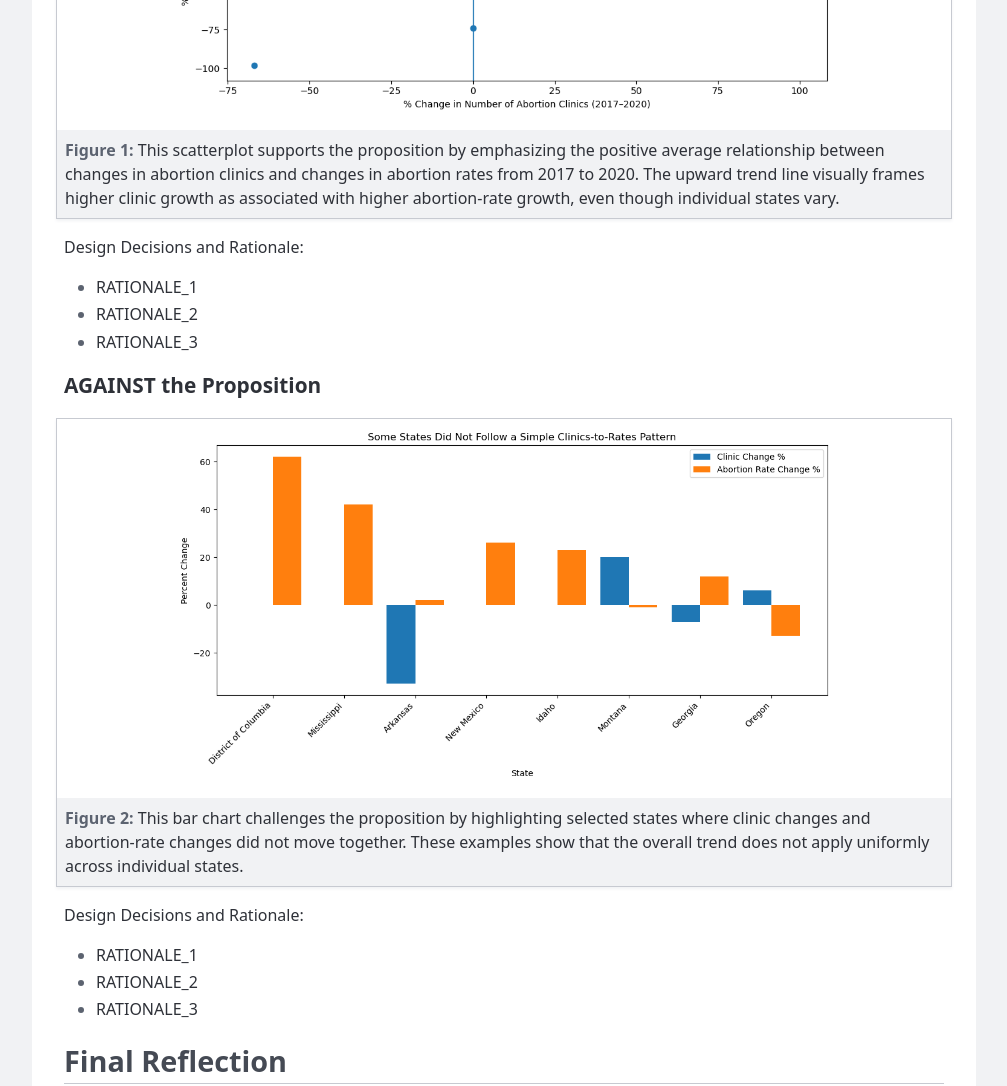
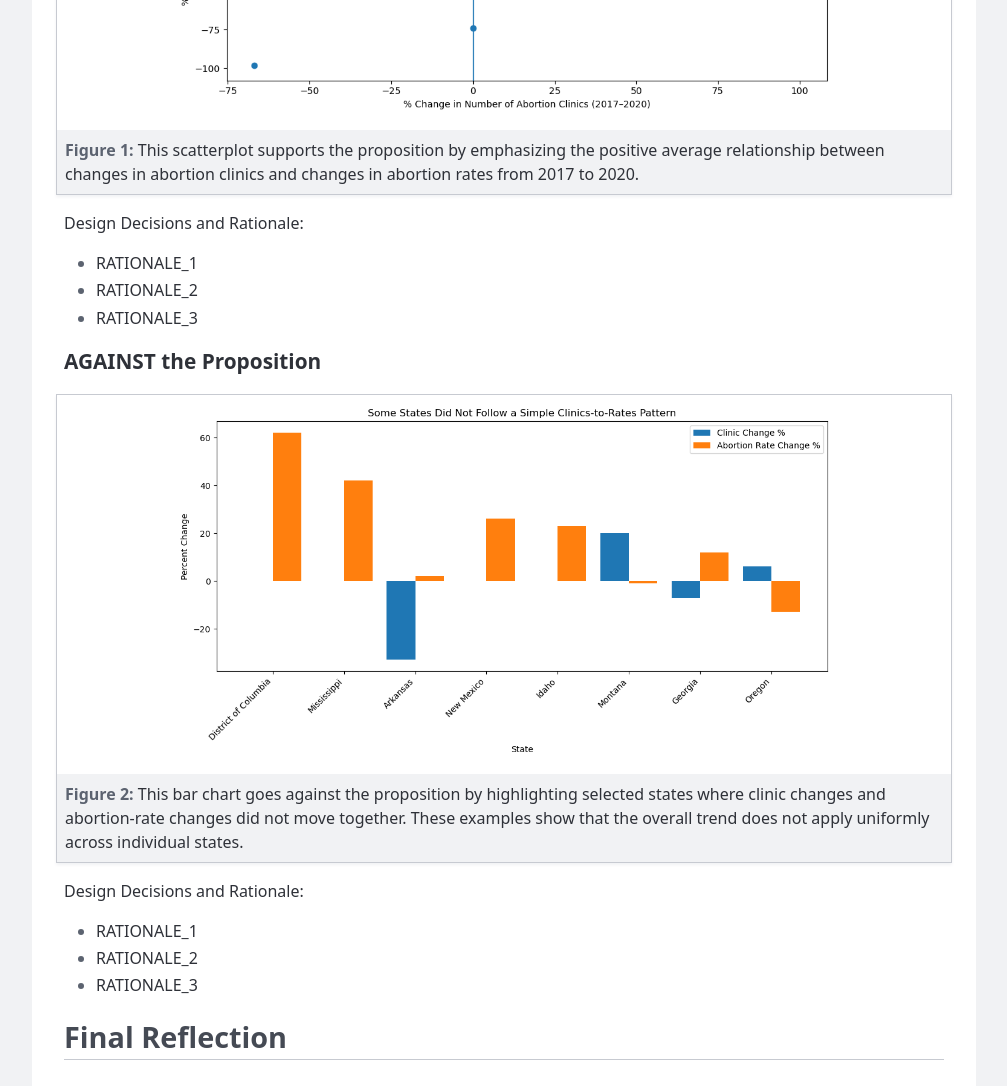
Before and after one commit to schloyerrisa/portfolio, a plain HTML site: page project2/project2_report.html in a window 1280 px wide. Shown: the part 880-1966 px from the top of the page, without its empty margins (136-1143 px from the left). Drawn offline with Linux system fonts and the light colour scheme.

Commit message:
Update project2_report.html

```diff
--- a/project2/project2_report.html
+++ b/project2/project2_report.html
@@ -169,7 +169,7 @@
 
                 <figure>
                     <img src="for_scatter.png" alt="" />
-                    <figcaption>This scatterplot supports the proposition by emphasizing the positive average relationship between changes in abortion clinics and changes in abortion rates from 2017 to 2020. The upward trend line visually frames higher clinic growth as associated with higher abortion-rate growth, even though individual states vary.</figcaption>
+                    <figcaption>This scatterplot supports the proposition by emphasizing the positive average relationship between changes in abortion clinics and changes in abortion rates from 2017 to 2020.</figcaption>
                 </figure>
 
                 <p>Design Decisions and Rationale:</p>
@@ -186,7 +186,7 @@
 
                 <figure>
                     <img src="against_barplot.png" alt="" />
-                    <figcaption>This bar chart challenges the proposition by highlighting selected states where clinic changes and abortion-rate changes did not move together. These examples show that the overall trend does not apply uniformly across individual states.</figcaption>
+                    <figcaption>This bar chart goes against the proposition by highlighting selected states where clinic changes and abortion-rate changes did not move together. These examples show that the overall trend does not apply uniformly across individual states.</figcaption>
                 </figure>
 
                 <p>Design Decisions and Rationale:</p>
```
